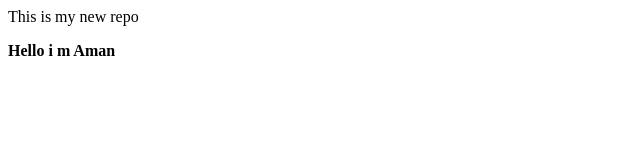
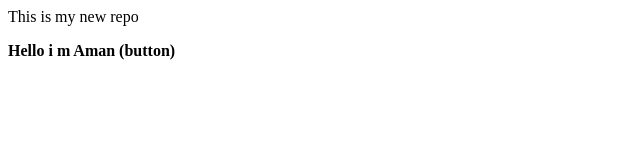
Before and after one commit to amanShukla20/localrepo, a plain HTML site: page index.html in a window 1280 px wide. Shown: the full height of the page, 0-640 px from the left. Drawn offline with Linux system fonts and the light colour scheme.

```diff
--- a/index.html
+++ b/index.html
@@ -1,2 +1,2 @@
 <p>This is my new repo</p>
-<b>Hello i m Aman</b>
+<b>Hello i m Aman (button) </b>
```
